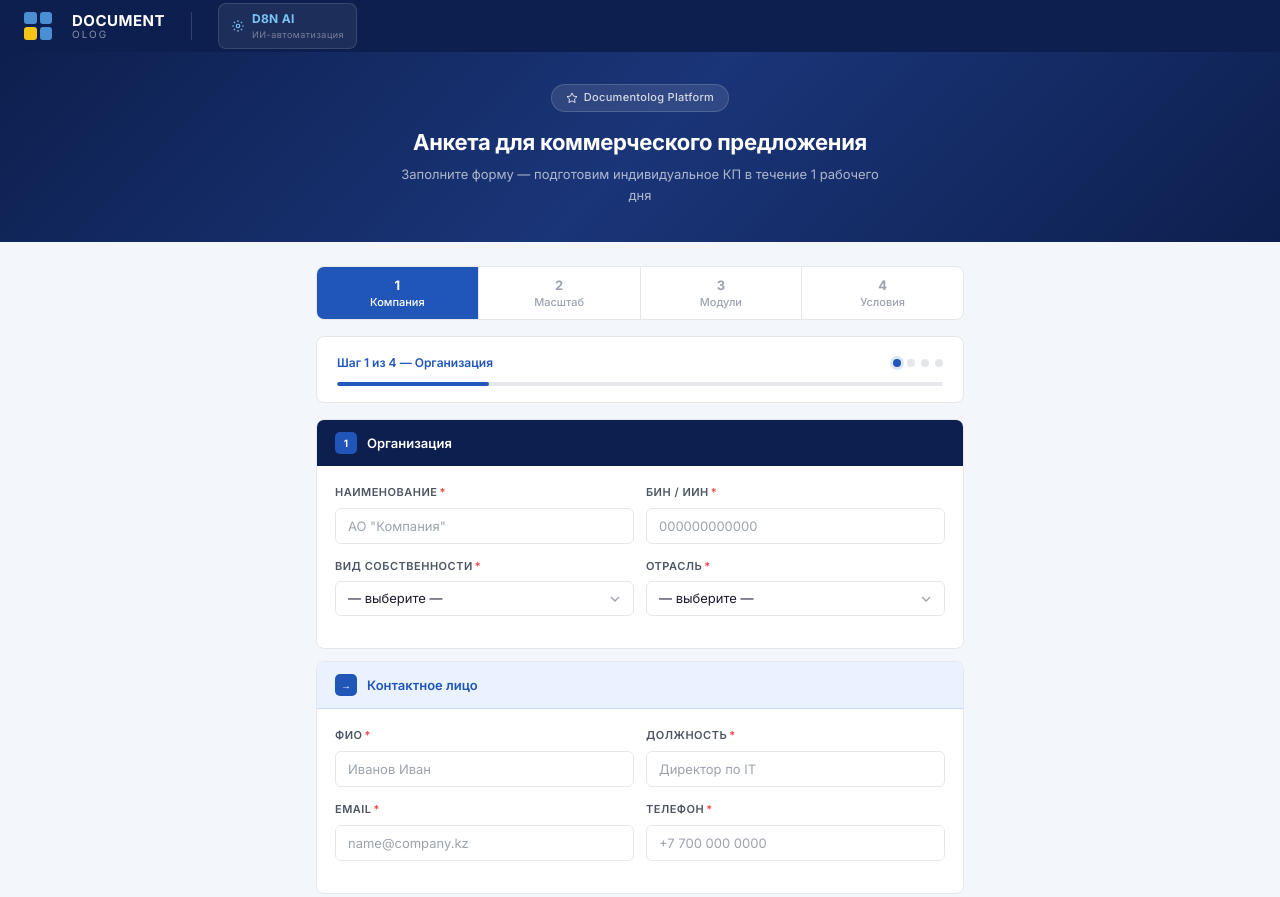
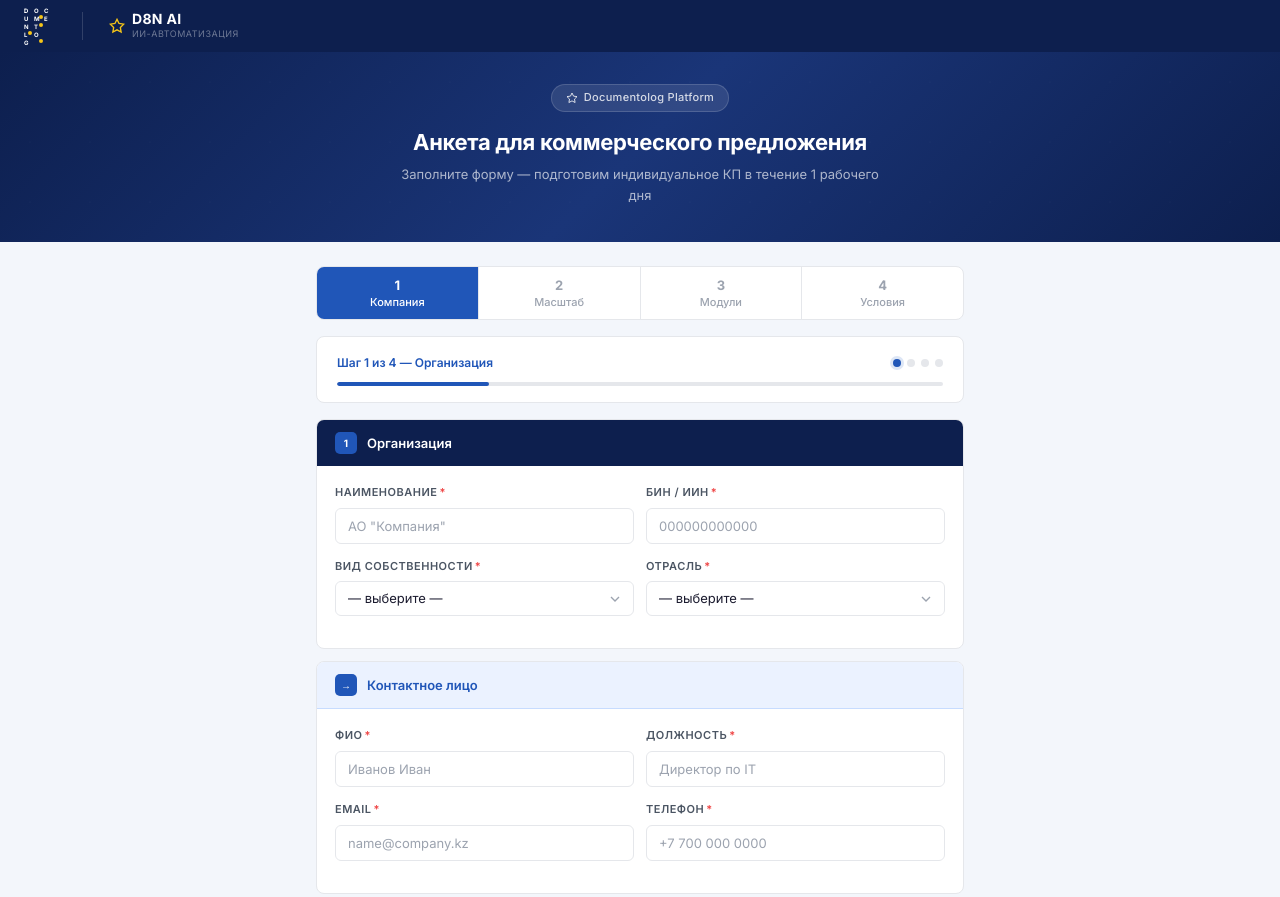
Before and after one commit to Nurlanos/DG_anketa, a plain HTML site: page public/index.html in a window 1280 px wide. Shown: the top 897 px of the page. Drawn offline with Linux system fonts and the light colour scheme.

Commit message:
fix navbar: grid logo + D8N AI only

```diff
--- a/public/index.html
+++ b/public/index.html
@@ -164,24 +164,33 @@ textarea{resize:vertical;min-height:76px;line-height:1.5}
 <!-- TOP NAVIGATION -->
 <div class="topnav">
   <div class="nav-logo">
-    <!-- Логотип: 4 квадрата 2x2, 3 синих + 1 жёлтый (нижний левый) -->
-    <div style="display:grid;grid-template-columns:1fr 1fr;gap:3px;width:28px;height:28px;flex-shrink:0">
-      <div style="background:#4A8FD4;border-radius:3px"></div>
-      <div style="background:#4A8FD4;border-radius:3px"></div>
-      <div style="background:#F5C518;border-radius:3px"></div>
-      <div style="background:#4A8FD4;border-radius:3px"></div>
-    </div>
-    <div style="line-height:1.05;margin-left:10px">
-      <div style="color:#fff;font-size:15px;font-weight:800;letter-spacing:.5px">DOCUMENT</div>
-      <div style="color:rgba(255,255,255,.5);font-size:10px;font-weight:400;letter-spacing:2px">OLOG</div>
-    </div>
+    <!-- Логотип: сетка букв D-O / C-U / M-E / N-T / L-O / G с жёлтыми соединителями -->
+    <svg width="32" height="40" viewBox="0 0 32 40" fill="none" xmlns="http://www.w3.org/2000/svg">
+      <!-- Буквы в сетке 2 колонки -->
+      <text x="0"  y="7"  font-family="Inter,Arial,sans-serif" font-size="6" font-weight="700" fill="white">D</text>
+      <text x="10" y="7"  font-family="Inter,Arial,sans-serif" font-size="6" font-weight="700" fill="white">O</text>
+      <text x="20" y="7"  font-family="Inter,Arial,sans-serif" font-size="6" font-weight="700" fill="white">C</text>
+      <text x="0"  y="15" font-family="Inter,Arial,sans-serif" font-size="6" font-weight="700" fill="white">U</text>
+      <text x="10" y="15" font-family="Inter,Arial,sans-serif" font-size="6" font-weight="700" fill="white">M</text>
+      <text x="20" y="15" font-family="Inter,Arial,sans-serif" font-size="6" font-weight="700" fill="white">E</text>
+      <text x="0"  y="23" font-family="Inter,Arial,sans-serif" font-size="6" font-weight="700" fill="white">N</text>
+      <text x="10" y="23" font-family="Inter,Arial,sans-serif" font-size="6" font-weight="700" fill="white">T</text>
+      <text x="0"  y="31" font-family="Inter,Arial,sans-serif" font-size="6" font-weight="700" fill="white">L</text>
+      <text x="10" y="31" font-family="Inter,Arial,sans-serif" font-size="6" font-weight="700" fill="white">O</text>
+      <text x="0"  y="39" font-family="Inter,Arial,sans-serif" font-size="6" font-weight="700" fill="white">G</text>
+      <!-- Жёлтые точки-соединители -->
+      <circle cx="17" cy="11" r="2" fill="#F5C518"/>
+      <circle cx="17" cy="19" r="2" fill="#F5C518"/>
+      <circle cx="6"  cy="27" r="2" fill="#F5C518"/>
+      <circle cx="17" cy="35" r="2" fill="#F5C518"/>
+    </svg>
     <div class="nav-divider"></div>
     <!-- D8N AI badge -->
-    <div style="display:flex;align-items:center;gap:7px;background:rgba(255,255,255,.07);border:1px solid rgba(255,255,255,.12);border-radius:8px;padding:5px 12px">
-      <svg width="14" height="14" viewBox="0 0 24 24" fill="none" stroke="#7BC4F7" stroke-width="2"><circle cx="12" cy="12" r="3"/><path d="M12 2v3M12 19v3M2 12h3M19 12h3M4.9 4.9l2.1 2.1M17 17l2.1 2.1M4.9 19.1l2.1-2.1M17 7l2.1-2.1"/></svg>
+    <div style="display:flex;align-items:center;gap:7px">
+      <svg width="16" height="16" viewBox="0 0 24 24" fill="none" stroke="#F5C518" stroke-width="2"><polygon points="12 2 15.09 8.26 22 9.27 17 14.14 18.18 21.02 12 17.77 5.82 21.02 7 14.14 2 9.27 8.91 8.26 12 2"/></svg>
       <div>
-        <div style="color:#7BC4F7;font-size:12px;font-weight:700;letter-spacing:.3px">D8N AI</div>
-        <div style="color:rgba(255,255,255,.4);font-size:9px;letter-spacing:.5px">ИИ-автоматизация</div>
+        <div style="color:#fff;font-size:14px;font-weight:700;letter-spacing:.3px;line-height:1.1">D8N AI</div>
+        <div style="color:rgba(255,255,255,.4);font-size:9px;letter-spacing:.5px;text-transform:uppercase">ИИ-автоматизация</div>
       </div>
     </div>
   </div>
```
